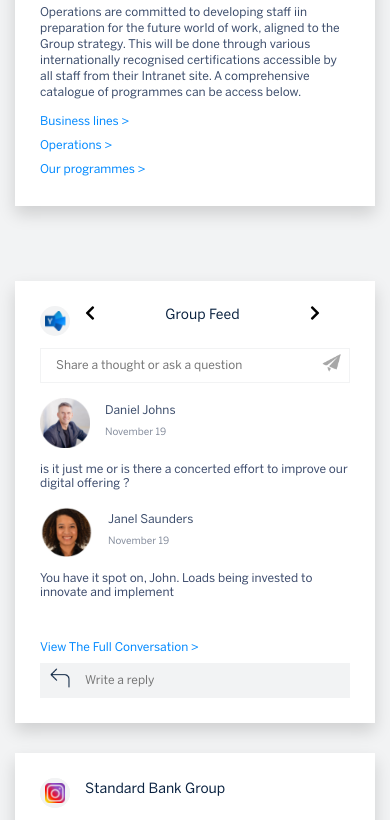
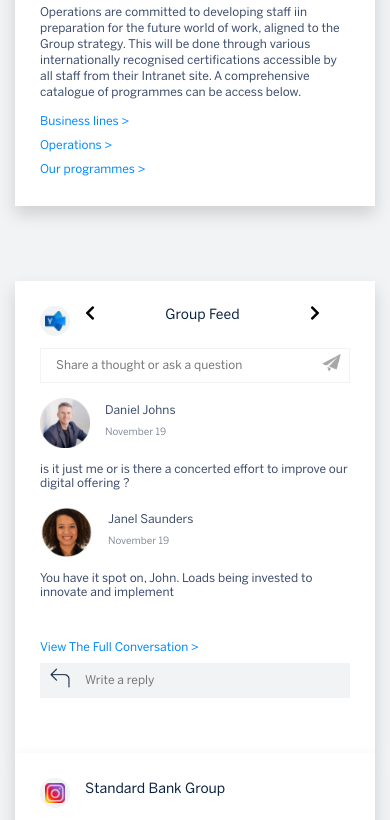
Before and after one commit to SheikhRashed/SB-Internet, a plain HTML site: page index.html in a window 390 px wide. Shown: the part 3281-4101 px from the top of the page. Drawn offline with Linux system fonts and the light colour scheme.

Commit message:
fixed card height

```diff
--- a/assets/scss/section/_feed.scss
+++ b/assets/scss/section/_feed.scss
@@ -168,8 +168,7 @@
 @media (max-width: 1200px) {
     .feed {
         .card-box {
-            height: inherit;
-            max-height: 100%;
+            height: 100%;
         }
     }
 }
```
Also changed, not shown: assets/css/main.css.
